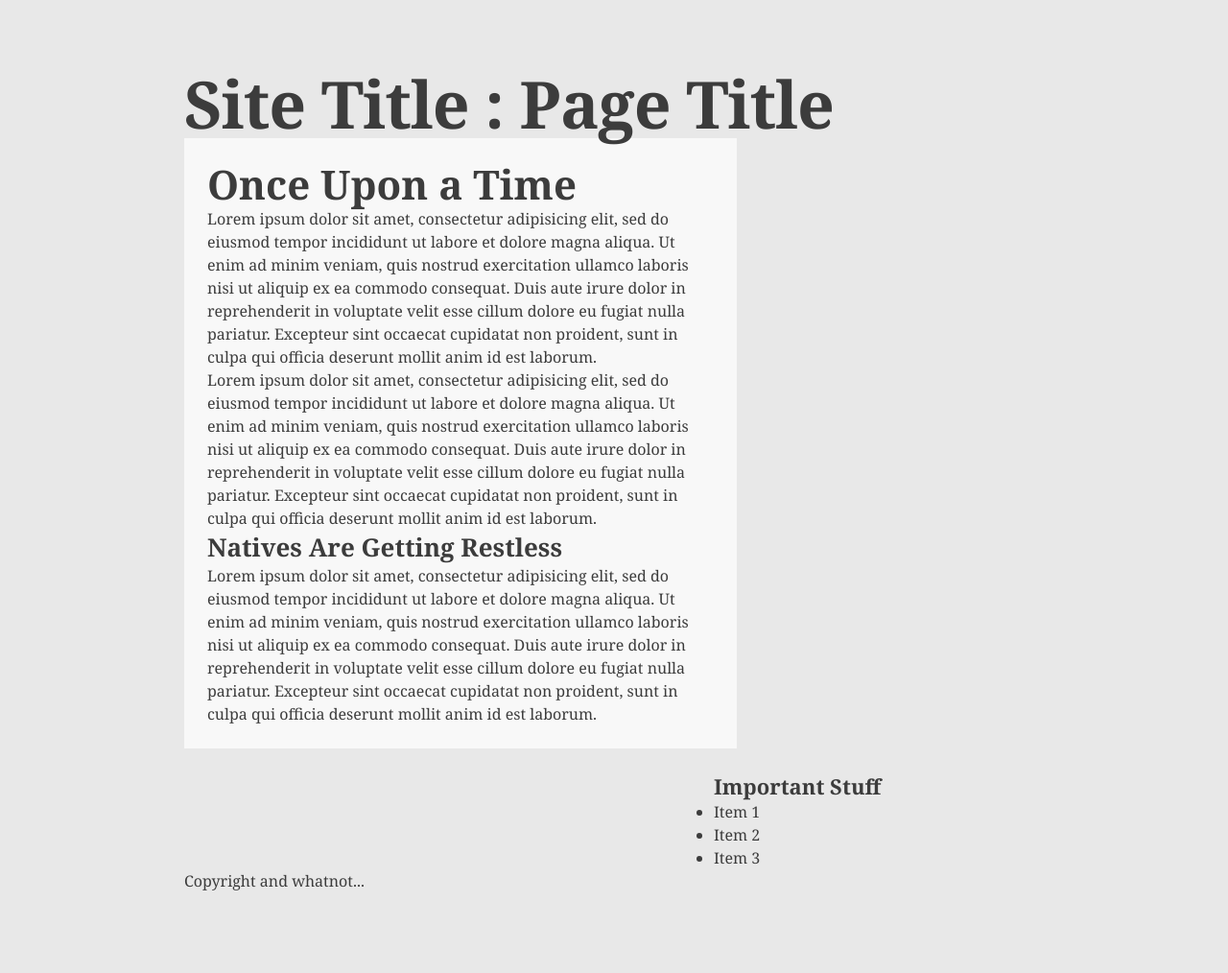
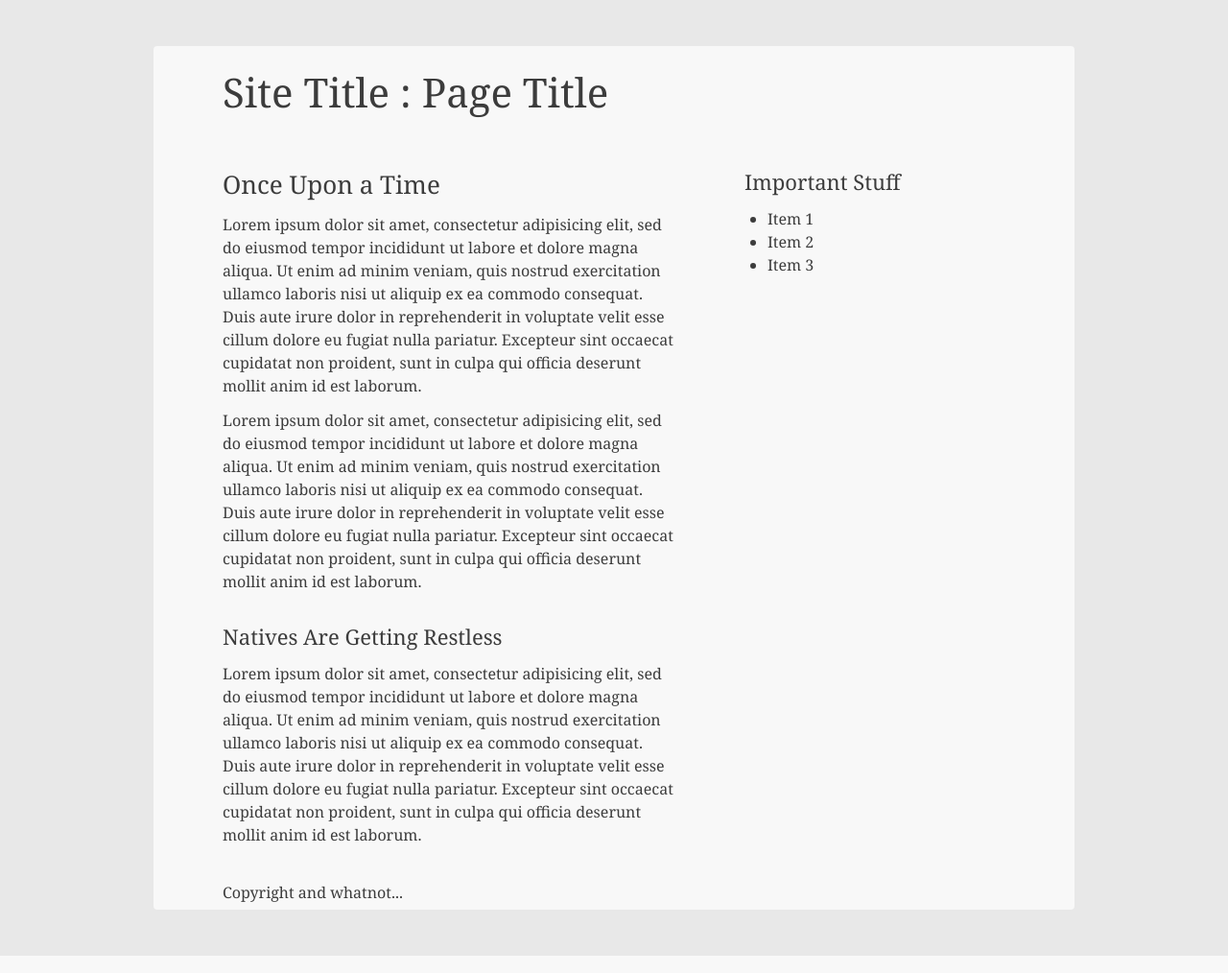
Before and after one commit to drewtodd/minima, a PHP site: page /template.html in a window 1280 px wide. Shown: the whole page at 96% size. Run offline with PHP 8.4, Linux system fonts and the light colour scheme.

Commit message:
First working layout...

```diff
--- a/minimal.css
+++ b/minimal.css
@@ -11,6 +11,7 @@ menu, footer, header, nav, section, summary, time, mark, audio, video {
 	margin: 0;
 	padding: 0;
 	border: 0;
+	font-weight: normal;
 }
 
 article, aside, canvas, figure, figure img, figcaption, hgroup,
@@ -69,35 +70,68 @@ cols    1     2      3      4      5      6      7      8      9      10
 px      68    160    252    344    436    528    620    712    804    896    */
 
 body {
-	width: 896px;
-	padding: 72px 48px 84px;
+	width: 960px;
+	/* padding: 72px 48px 84px; */
 	background: rgb(232,232,232);
 	margin: auto;
 	color: rgb(60,60,60);
 	-webkit-text-size-adjust: 100%; /* Stops Mobile Safari from auto-adjusting font-sizes */
 }
 
+#page {
+	background: #f8f8f8;
+		-moz-border-radius: 4px;
+		-webkit-border-radius: 4px;
+		border-radius: 4px;
+}
+
+#header {
+	clear: both;
+	margin-top: 48px;
+	margin-right: 48px;
+	margin-bottom: 12px;
+	margin-left: 48px;
+}
+
 #content {
 	float: left;
-	width: 528px;
-	margin-right: 24px;
+	width: 520px;
+	margin-top: 12px;
+	margin-right: 12px;
 	margin-bottom: 24px;
-	padding: 24px;
-	background: #f8f8f8;
+	margin-left: 48px;
+	/* padding: 24px; */
 	clear: left;
-	/*
-		-moz-border-radius: 10px;
-		-webkit-border-radius: 10px;
-		border-radius: 10px;
-	*/
 }
 
 #aside {
 	float: right;
-	width: 344px;
+	width: 320px;
+	margin-top: 12px;
+	margin-right: 48px;
+	margin-bottom: 24px;
+	margin-left: 12px;
 	clear: right;
 }
 
 #footer {
+	margin-right: 48px;
+	margin-bottom: 48px;
+	margin-left: 48px;
 	clear: both;
 }
+
+h1, h2, h3, h4, h5, h6 {
+	padding: 24px 24px 6px 24px;
+}
+
+p {
+	padding: 6px 24px 6px 24px;
+}
+
+ul {
+	margin-top: 6px;
+	margin-right: 24px;
+	margin-bottom: 12px;
+	margin-left: 48px;
+}
--- a/template.html
+++ b/template.html
@@ -14,16 +14,16 @@
 	<body lang="en">
 		<div id="page">
 			<div id="header">
-				<h1>Site Title : Page Title</h1>
+				<h2>Site Title : Page Title</h2>
 			</div>
 
 			<div id="content">
-				<h2>Once Upon a Time</h2>
+				<h3>Once Upon a Time</h3>
 				<p>Lorem ipsum dolor sit amet, consectetur adipisicing elit, sed do eiusmod tempor incididunt ut labore et dolore magna aliqua. Ut enim ad minim veniam, quis nostrud exercitation ullamco laboris nisi ut aliquip ex ea commodo consequat. Duis aute irure dolor in reprehenderit in voluptate velit esse cillum dolore eu fugiat nulla pariatur. Excepteur sint occaecat cupidatat non proident, sunt in culpa qui officia deserunt mollit anim id est laborum.</p>
 
 				<p>Lorem ipsum dolor sit amet, consectetur adipisicing elit, sed do eiusmod tempor incididunt ut labore et dolore magna aliqua. Ut enim ad minim veniam, quis nostrud exercitation ullamco laboris nisi ut aliquip ex ea commodo consequat. Duis aute irure dolor in reprehenderit in voluptate velit esse cillum dolore eu fugiat nulla pariatur. Excepteur sint occaecat cupidatat non proident, sunt in culpa qui officia deserunt mollit anim id est laborum.</p>
 
-				<h3>Natives Are Getting Restless</h3>
+				<h4>Natives Are Getting Restless</h4>
 				<p>Lorem ipsum dolor sit amet, consectetur adipisicing elit, sed do eiusmod tempor incididunt ut labore et dolore magna aliqua. Ut enim ad minim veniam, quis nostrud exercitation ullamco laboris nisi ut aliquip ex ea commodo consequat. Duis aute irure dolor in reprehenderit in voluptate velit esse cillum dolore eu fugiat nulla pariatur. Excepteur sint occaecat cupidatat non proident, sunt in culpa qui officia deserunt mollit anim id est laborum.</p>
 			</div>
 
```
